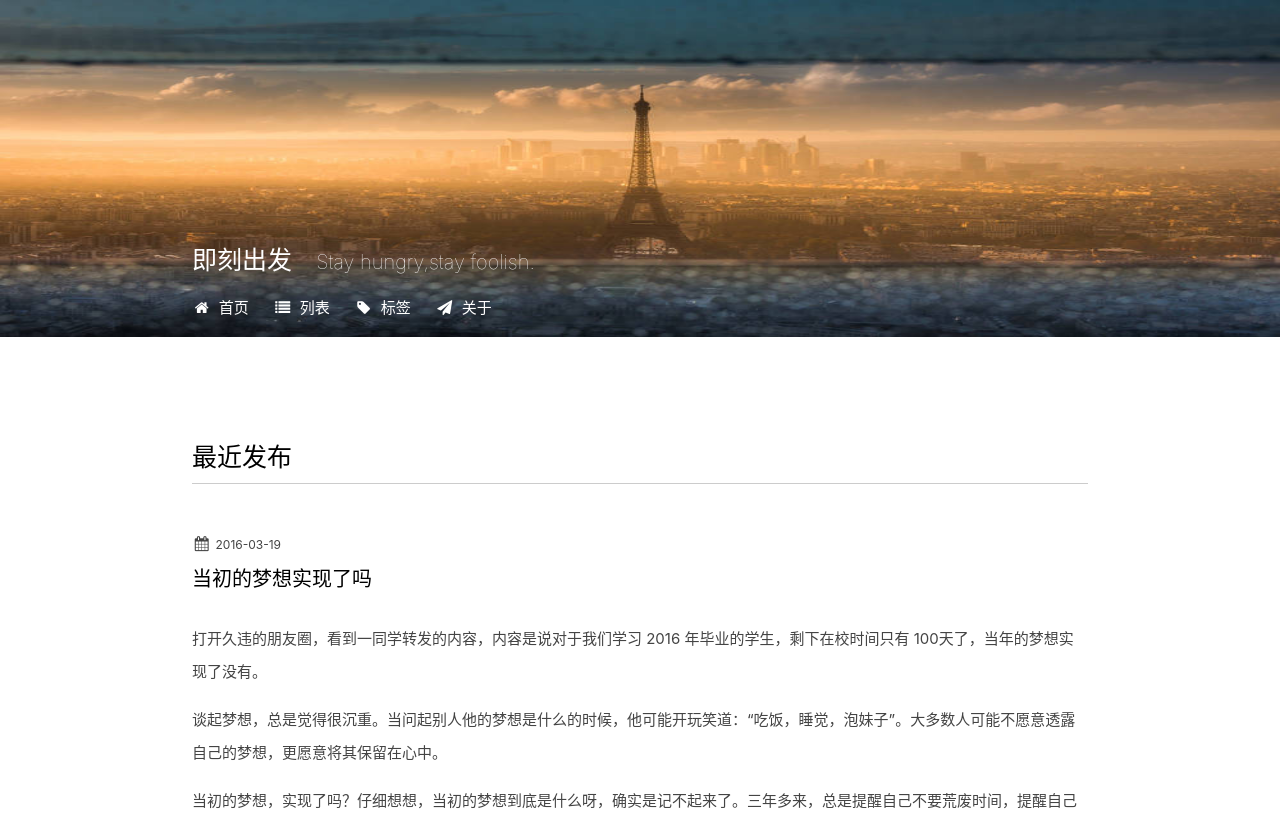
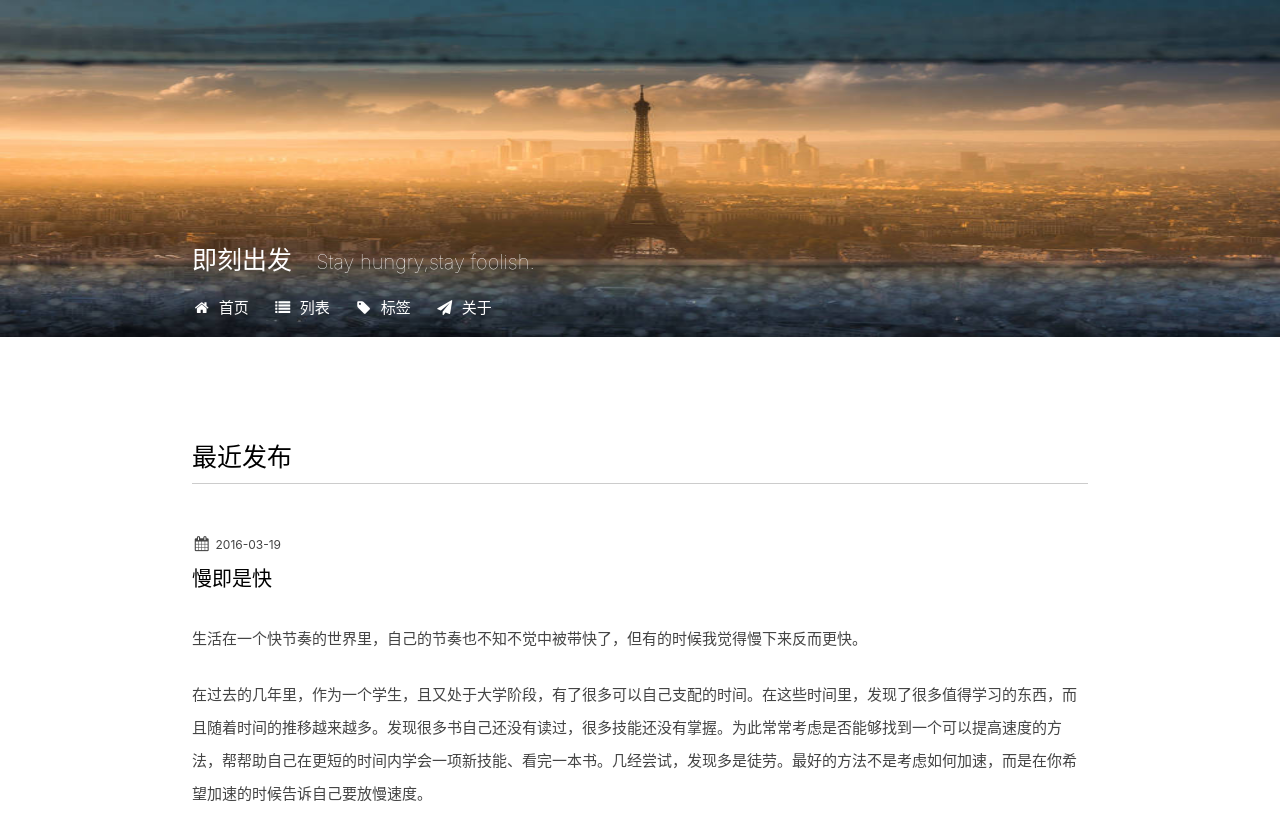
Before and after one commit to muyunzhe/wy-ei.github.io, a Jekyll site: the page built from index.html, in a window 1280 px wide. Shown: the top 824 px of the page. Built offline with Jekyll 4.4.1, drawn with Linux system fonts in a browser that asks for light colours; nearby versions of some CDN libraries; comment, search, counter and statistics services are not loaded; some of the changed text lies outside the part shown.

Commit message:
post blog

```diff
--- a/_layouts/default.html
+++ b/_layouts/default.html
@@ -4,17 +4,15 @@
 <head>
     <meta charset="utf-8">
     <title>{% if page.title %}{{ page.title }} | {% endif %}{{ site.title }}</title>
-    <meta name="author" content="Wangyu" />
-    {% if page.description %}
-    <meta name="description" content="{{ page.description }}">
-    {% endif %}
+    <meta name="author" content="Wangyu" /> {% if page.description %}
+    <meta name="description" content="{{ page.description }}"> {% endif %}
     <meta name="viewport" content="width=device-width, initial-scale=1.0, minimum-scale=1.0, maximum-scale=1.0">
     <meta property="wb:webmaster" content="3e5169279ef4a4c2" />
     <link rel="stylesheet" href="/src/css/style.css" type="text/css" />
     <link rel="shortcut icon" href="/images/favicon.ico" type="image/x-icon" />
     <meta name="google-site-verification" content="Jt73F_D3PXCcZ8hcFokOfg02ypZsnsPUIqIejRplykw" />
     <meta name="baidu-site-verification" content="8fEQlXaBSl" />
-    <meta http-equiv="Cache-Control" content="no-siteapp" />
+    <meta http-equiv="Cache-Control" content="no-transform" />
     <link rel="alternate" type="application/rss+xml" title="RSS" href="/rss.xml" />
     <!-- font-awesome -->
     <link href="http://apps.bdimg.com/libs/fontawesome/4.2.0/css/font-awesome.min.css" rel="stylesheet">
@@ -22,7 +20,7 @@
 
 <body>
 
-    <header class="header" {% if page.hdbg %} style="background-image:url({{ page.hdbg }})"{% endif %}>
+    <header class="header" {% if page.hdbg %} style="background-image:url({{ page.hdbg }})" {% endif %}>
         <div class="wrap">
             <div class="site-title">
                 <h1 class=""><a href="/">{{ site.title }}</a></h1>
@@ -45,7 +43,7 @@
     </section>
     <footer>
         <div class="wrap">
-        <p><i class="fa fa-copyright fa-fw"></i> 2015-2016 | wy-ei.com | Host on <a href="https://github.com">Github</i></a></p>
+            <p><i class="fa fa-copyright fa-fw"></i> 2015-2016 | wy-ei.com | Host on <a href="https://github.com">Github</a></p>
         </div>
     </footer>
     <script src="/src/js/jquery-2.1.4.min.js"></script>
--- /dev/null
+++ b/_posts/2016/2016-03-19-slow-is-fast.md
@@ -0,0 +1,22 @@
+---
+layout: post
+title: 慢即是快
+tag: 感悟
+description: 生活在一个快节奏的世界里，自己的节奏也不知不觉中被带快了，但有的时候我觉得慢下来反而更快。
+hdbg: http://7xs1gu.com1.z0.glb.clouddn.com/sharing-fast-slow.jpg
+---
+
+
+生活在一个快节奏的世界里，自己的节奏也不知不觉中被带快了，但有的时候我觉得慢下来反而更快。
+
+在过去的几年里，作为一个学生，且又处于大学阶段，有了很多可以自己支配的时间。在这些时间里，发现了很多值得学习的东西，而且随着时间的推移越来越多。发现很多书自己还没有读过，很多技能还没有掌握。为此常常考虑是否能够找到一个可以提高速度的方法，帮帮助自己在更短的时间内学会一项新技能、看完一本书。几经尝试，发现多是徒劳。最好的方法不是考虑如何加速，而是在你希望加速的时候告诉自己要放慢速度。
+
+对世界的无知让我倍感压力，似乎只有知道的更多才能让自己有安心，而这样的心态自然而然地容易使人浮躁。好书的数量一直都在增加，每天都有优秀的内容被产出，没有人能够跟上时间的脚步，我需要做的或许是不急不躁，做到日有所进。
+
+但我在看书的时候，就已经在考虑看完这本书之后该看那本书了，所以在读书的过程中常常不能静下心来，最终导致的结果可能是对书中的知识掌握的很不好。在2015年5月份，我准备将自己目光聚集在web前端开发上面，于是我找出来《javascript高级程序设计》这本大部头，很急迫地开始读这本书，无论是上课还是休息，我已最快的速度阅读这本书，并记录笔记，当然近1000页的书很快就被我读完了。但是我很沮丧地发现，自己并没有掌握书中所讲的绝大多数内容，而且在读书的过程中常常跳过一些细节，只图赶快看完这本书。沮丧过后再度拿起这本书，仔细地阅读每一页，去理解每一句话，并对每一章节中的内容用自己的语言进行总结。虽然耗费了很多时间，但是收效却是很大的。这是我多次体验慢即是快的事件之一，很多时候都有这种急于求成的心理，但是最终的结果都是很差的。
+
+人们渴望进步，渴望尽快达成自己的目的，但是有凭什么让你花费一半的时间达成和别人一样的效果呢。每个人都觉得自己与众不同，反过来也就是说与他人也没有什么不同了。所以，该付出的汗水，该花的时间都少不了。当你在寻找捷径的时候，别人已经走出去一小段路程了。而且大多数情况下，如果有捷径别人也会发现的，人人都发现了捷径，捷径自然也就不存在了。所以是否可以说不存在捷径呢，只能说比较少。
+
+在求知的路上，不要着急认清了方向，慢慢地往前走就是了。积跬步才能至千里，而想着一步登天的，最近只会停在原地。写这些内容是想以自己的经验，说明对于学习技能、学习知识这些事情，不能急躁，要沉下心来花费时间花费精力去研究去专研，只有这样才能有所进步。
+
+祝所有人都能静下浮躁的心，日有所进，完成目标，达成下一个里程碑。
--- a/src/css/style.css
+++ b/src/css/style.css
@@ -70,7 +70,6 @@ h4 {
     -webkit-user-select: none;
     -moz-user-select: none;
     -ms-user-select: none;
-    user-select: none;
     color: #fff;
     background-color: #333;
     background-image: url(/images/bg/2015-07-13.jpg);
@@ -124,7 +123,7 @@ h4 {
         padding-top: 4rem;
     }
     .wrap {
-        width: 1200px;
+        width: 1000px;
     }
 }
 
@@ -193,12 +192,15 @@ h4 {
 }
 
 .content a {
-    text-decoration: underline;
+    border-bottom: 1px solid #ccc;
+}
+.content a:hover {
+    border-bottom: 1px solid #666;
 }
 
 .content p {
     line-height: 2.2em;
-    margin-bottom: 1em;
+    margin: 1.5em 0;
 }
 
 .content ol,
@@ -264,7 +266,7 @@ h4 {
     cursor: pointer;
 }
 
-.page-footer a,{
+.page-footer a{
     padding-bottom: .03rem;
     border-bottom: 1px solid #ccc;
 }
@@ -375,9 +377,15 @@ body > footer  p {
     background-color: #555;
 }
 
+
 .tag-list .tag-name i {
     padding-right: .1rem;
 }
+
+.tag-list .tag-name:target{
+    color: #e50053;
+}
+
 
 .tag-list h3 {
     font-size: .15rem;
```
Lines whose indentation alone changed are shown as unchanged.
